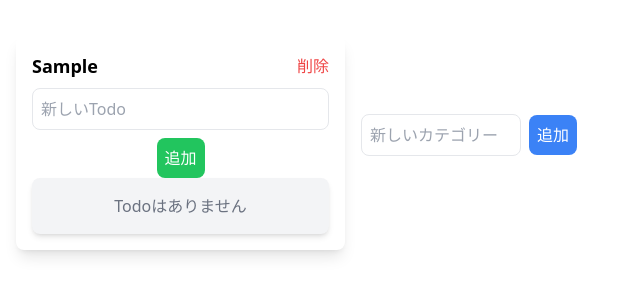
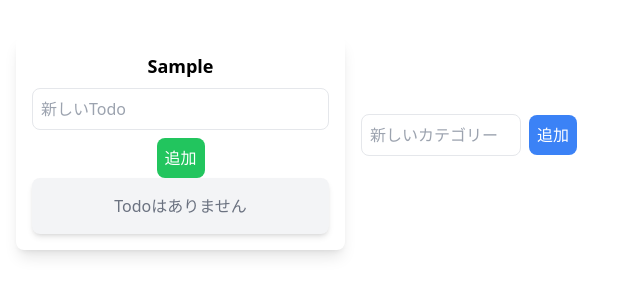
Before and after one commit to keita1899/recoil_todo_app, a React (Create React App) app: page / in a window 1280 px wide. Both pictures are taken after typing "Sample" into the empty fields and a click on the input "追加". Shown: the top 300 px of the page, without its empty margins (0-640 px from the left). Built offline with nearby package versions, Linux system fonts and the light colour scheme.

Commit message:
Revert "カテゴリー削除機能作成"

```diff
--- a/src/components/CategoryCard.tsx
+++ b/src/components/CategoryCard.tsx
@@ -4,21 +4,12 @@ import { TodoList } from "./TodoList"
 
 type CategoryCardProps = {
   category: Category
-  onDeleteCategory: (id: number) => void
 }
 
-export const CategoryCard = ({category, onDeleteCategory}: CategoryCardProps) => {
+export const CategoryCard = ({category}: CategoryCardProps) => {
   return (
     <div className="bg-white shadow-lg rounded-lg p-4 w-100">
-      <div className="flex justify-between items-center">
-        <h3 className="font-bold text-lg">{category.title}</h3>
-        <button
-          onClick={() => onDeleteCategory(category.id)}
-          className="text-red-500 hover:text-red-700 ml-4"
-        >
-          削除
-        </button>
-      </div>
+      <h3 className="font-bold text-lg">{category.title}</h3>
       <AddTodoForm categoryId={category.id} />
       <TodoList categoryId={category.id} />
     </div>
--- a/src/components/CategoryCardList.tsx
+++ b/src/components/CategoryCardList.tsx
@@ -1,20 +1,14 @@
-import { useRecoilState } from "recoil"
+import { useRecoilValue } from "recoil"
 import { categoriesState } from "../atom"
 import { CategoryCard } from "./CategoryCard"
 
 export const CategoryCardList = () => {
-  const [categories, setCategories] = useRecoilState(categoriesState)
-
-  const deleteCategory = (id: number) => {
-    setCategories((oldCategories) =>
-      oldCategories.filter((category) => category.id !== id)
-    )
-  }
+  const categories = useRecoilValue(categoriesState)
 
   return (
     <div className="flex space-x-4 p-4">
       {categories.map((category) => (
-        <CategoryCard key={category.id} category={category} onDeleteCategory={deleteCategory} />
+        <CategoryCard key={category.id} category={category} />
       ))}
     </div>
   )
```
